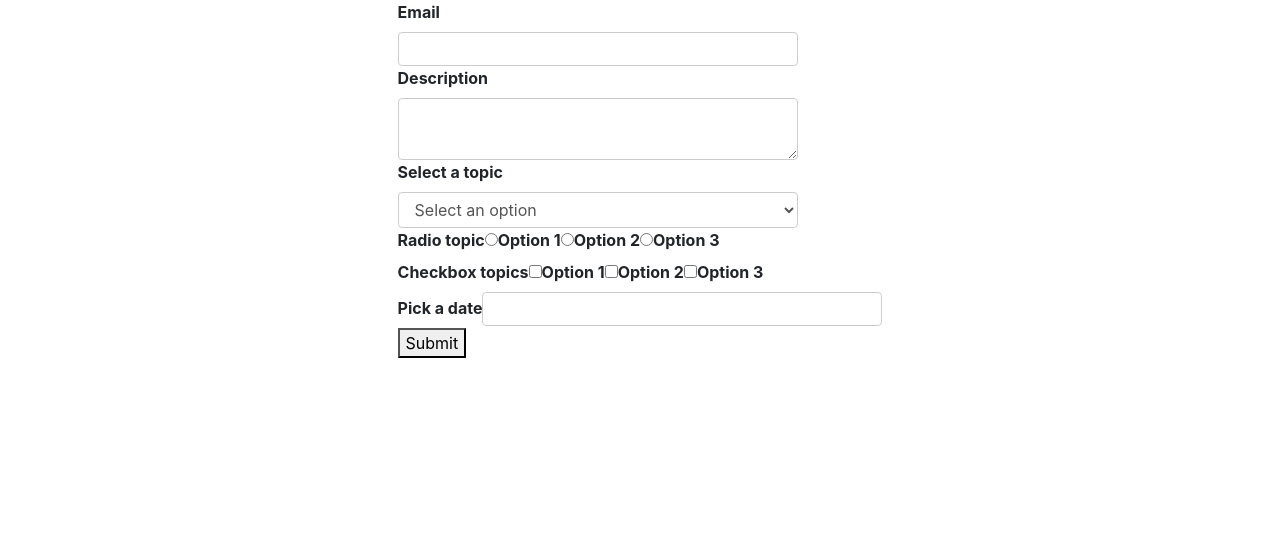
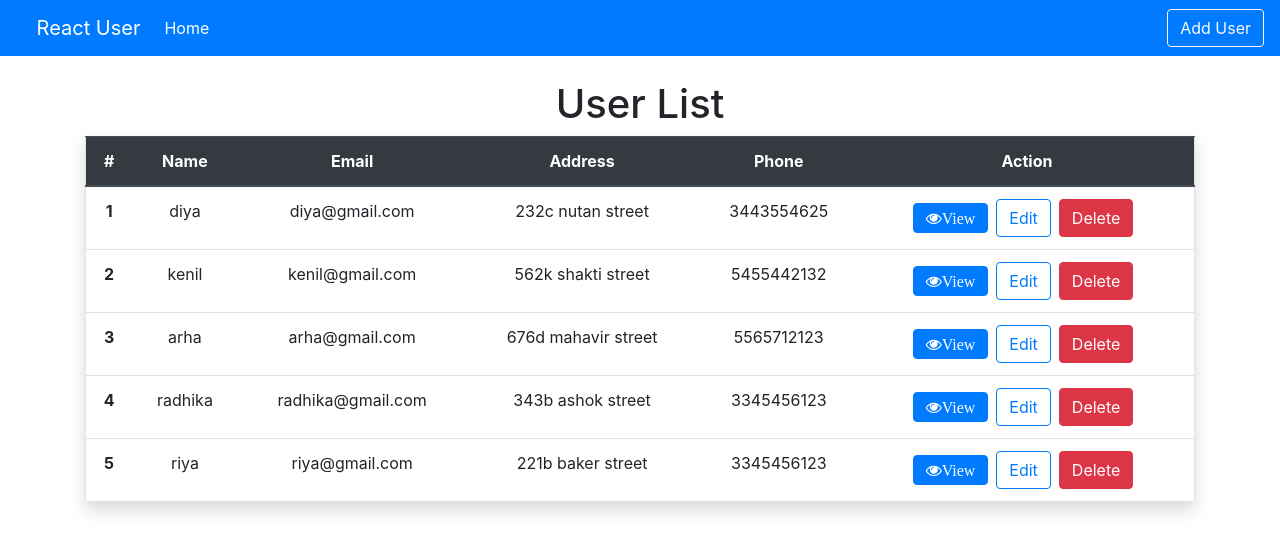
Before and after one commit to Hardi-Shah/React-Application, a React (Create React App) app: page / in a window 1280 px wide. Shown: the top 552 px of the page. Built offline with nearby package versions, Linux system fonts and the light colour scheme; data requests are answered from the project's data file.

Commit message:
Initial Commit

```diff
--- a/db.json
+++ b/db.json
@@ -50,5 +50,42 @@
       "title": "Crud Application",
       "id": 11
     }
+  ],
+  "users": [
+    {
+      "id": 1,
+      "name": "riya",
+      "email": "riya@gmail.com",
+      "address": "221b baker street",
+      "phone": "3345456123"
+    },
+    {
+      "id": 2,
+      "name": "radhika",
+      "email": "radhika@gmail.com",
+      "address": "343b ashok street",
+      "phone": "3345456123"
+    },
+    {
+      "id": 3,
+      "name": "arha",
+      "email": "arha@gmail.com",
+      "address": "676d mahavir street",
+      "phone": "5565712123"
+    },
+    {
+      "id": 4,
+      "name": "kenil",
+      "email": "kenil@gmail.com",
+      "address": "562k shakti street",
+      "phone": "5455442132"
+    },
+    {
+      "id": 5,
+      "name": "diya",
+      "email": "diya@gmail.com",
+      "address": "232c nutan street",
+      "phone": "3443554625"
+    }
   ]
 }
--- a/src/App.css
+++ b/src/App.css
@@ -1,7 +1,7 @@
 .App {
-  /* text-align: center; */
-  display: flex;
-  justify-content: center;
+   text-align: center;
+  /*formik.css display: flex;
+  justify-content: center; */
 }
 
 .App-logo {
--- a/src/App.js
+++ b/src/App.js
@@ -3,26 +3,36 @@ import './App.css';
 import './appStyles.css'
 
 import Demo from './components/Demo';
-import  Formik  from './components/Formik';
+import Formik from './components/Formik';
 
-import Navbar from './components/crudapp/layout/Navbar';
-import Home from './components/crudapp/pages/Home';
+// import Navbar from './components/crudapp/layout/Navbar';
+// import Home from './components/crudapp/pages/Home';
+// import { BrowserRouter as Router, Route, Switch } from 'react-router-dom';
+// import '../node_modules/bootstrap/dist/css/bootstrap.css';
+// import AddTodo from './components/crudapp/todos/AddTodo';
+// import EditTodo from './components/crudapp/todos/EditTodo';
+// import Todo from './components/crudapp/todos/Todo';
+// import NotFound from './components/crudapp/pages/NotFound';
+
+import Navbar from './components/usercrudapp/layout/Navbar';
+import Home from './components/usercrudapp/pages/Home';
 import { BrowserRouter as Router, Route, Switch } from 'react-router-dom';
 import '../node_modules/bootstrap/dist/css/bootstrap.css';
-import AddTodo from './components/crudapp/todos/AddTodo';
-import EditTodo from './components/crudapp/todos/EditTodo';
-import Todo from './components/crudapp/todos/Todo';
-import NotFound from './components/crudapp/pages/NotFound';
-import {theme,ThemeProvider} from '@chakra-ui/react'
+import AddUser from './components/usercrudapp/users/AddUser';
+import EditUser from './components/usercrudapp/users/EditUser';
+import User from './components/usercrudapp/users/User';
+import NotFound from './components/usercrudapp/pages/NotFound';
+
+import { theme, ThemeProvider } from '@chakra-ui/react'
 
 function App() {
   return (
-    // <Router>
-    <ThemeProvider theme={theme}>
-    <div className="App">
-      {/* <Demo /> */}
-      <Formik/>
-      {/* <Navbar />
+    <Router>
+      {/* <ThemeProvider theme={theme}> */}
+      <div className="App">
+        {/* <Demo /> */}
+        {/* <Formik/> */}
+        {/* <Navbar />
         <Switch>
           <Route exact path="/" component={Home} />
           <Route exact path="/todos/add" component={AddTodo} />
@@ -30,9 +40,18 @@ function App() {
           <Route exact path="/todos/:id" component={Todo} />
           <Route exact path="/NotFound" component={NotFound} />
         </Switch> */}
-    </div>
-    </ThemeProvider>
-    //</Router>
+
+        <Navbar />
+        <Switch>
+          <Route exact path="/" component={Home} />
+          <Route exact path="/users/add" component={AddUser} />
+          <Route exact path="/users/edit/:id" component={EditUser} />
+          <Route exact path="/users/:id" component={User} />
+          <Route exact path="/NotFound" component={NotFound} />
+        </Switch>
+      </div>
+      {/* </ThemeProvider> */}
+    </Router>
   );
 }
 export default App;
--- /dev/null
+++ b/src/components/usercrudapp/layout/Navbar.js
@@ -0,0 +1,25 @@
+import React from "react";
+import { Link, NavLink } from "react-router-dom";
+
+const Navbar = () => {
+    return (
+        <nav className="navbar navbar-expand-lg navbar-dark bg-primary">
+            <div className="container">
+                <Link className="navbar-brand" to="">React User</Link>
+                <button className="navbar-toggler" type="button" aria-controls="navbarSupportedContent" aria-expanded="false" aria-label="Toggle navigation" data-toggle="collapse" data-target="#navbarSupportedContent">
+                    <span className="navbar-toggler-icon"></span>
+                </button>
+
+                <div className="collapse navbar-collapse" >
+                    <ul className="navbar-nav mr-auto">
+                        <li className="nav-item">
+                            <NavLink className="nav-link" exact to="/">Home</NavLink>
+                        </li>
+                    </ul>
+                </div>
+            </div>
+            <Link className="btn btn-outline-light" to="/users/add">Add User</Link>
+        </nav>
+    );
+};
+export default Navbar;
--- /dev/null
+++ b/src/components/usercrudapp/pages/Home.js
@@ -0,0 +1,58 @@
+import React, { useState, useEffect } from "react";
+import { Link } from "react-router-dom";
+import { getUserService, deleteUserServiceById } from "../../../services/UserService";
+
+const Home = () => {
+    const [users, setUsers] = useState([]);
+
+    useEffect(() => {
+        loadUsers();
+    }, []);
+
+    const loadUsers = async () => {
+        const result = await getUserService()
+        setUsers(result.data.reverse());
+
+    };
+    const deleteUser = async id => {
+        await deleteUserServiceById(id)
+        loadUsers();
+    }
+
+    return (
+        <div className="container">
+            <div className="py-4">
+                <h1>User List</h1>
+                <table className="table border shadow">
+                    <thead className="thead-dark">
+                        <tr>
+                            <th scope="col">#</th>
+                            <th scope="col">Name</th>
+                            <th scope="col">Email</th>
+                            <th scope="col">Address</th>
+                            <th scope="col">Phone</th>
+                            <th scope="col">Action</th>
+                        </tr>
+                    </thead>
+                    <tbody >
+                        {users.map((user, index) => (
+                            <tr key={user.id}>
+                                <th scope="row">{index + 1}</th>
+                                <td>{user.name}</td>
+                                <td>{user.email}</td>
+                                <td>{user.address}</td>
+                                <td>{user.phone}</td>
+                                <td>
+                                    <Link className="btn fa fa-eye  btn-primary mr-2" to={`/users/${user.id}`}>View</Link>
+                                    <Link className="btn btn-outline-primary mr-2" to={`/users/edit/${user.id}`}> Edit</Link>
+                                    <Link className="btn  btn-danger mr-2" to="" onClick={() => deleteUser(user.id)}> Delete</Link>
+                                </td>
+                            </tr>
+                        ))}
+                    </tbody>
+                </table>
+            </div>
+        </div>
+    );
+};
+export default Home;
--- /dev/null
+++ b/src/components/usercrudapp/pages/NotFound.js
@@ -0,0 +1,10 @@
+import React from "react";
+
+const NotFound=()=>{
+return(
+<div className="not-found">
+    <h1 className="dispay-1">Page Not Found</h1>
+</div>
+);
+};
+export default NotFound;
--- /dev/null
+++ b/src/components/usercrudapp/users/AddUser.js
@@ -0,0 +1,44 @@
+import React, { useState } from "react";
+import { useHistory } from "react-router-dom";
+import './user.css';
+import { addUserService } from "../../../services/UserService";
+
+const AddUser = () => {
+    let history = useHistory();
+    const [user, setUser] = useState({
+        name: "",
+        email:"",
+        address:"",
+        phone:""
+    });
+    const onInputChange = e => {
+        setUser({ ...user, [e.target.name]: e.target.value })
+    };
+    const onSubmit = async e => {
+        e.preventDefault();
+        await addUserService(user)
+        history.push("/");
+    }
+    const { name,email,address,phone } = user;
+    return (
+        <div className="container">
+            <div className="w-75 mx-auto shadow p-5 AddStyle" >
+                <h2 className="text-center mb-4">Add A User</h2>
+                <form onSubmit={e => onSubmit(e)}>
+                    <div className="form-group">
+                        <input
+                            type="text"
+                            className="form-control form-control-lg"
+                            placeholder="Enter UserName"
+                            name="name"
+                            value={name}
+                            onChange={e => onInputChange(e)}
+                        />
+                    </div>
+                    <button className="btn btn-primary btn-block">Add User</button>
+                </form>
+            </div>
+        </div>
+    )
+};
+export default AddUser;
--- /dev/null
+++ b/src/components/usercrudapp/users/EditUser.js
@@ -0,0 +1,61 @@
+import React, { useState, useEffect } from "react";
+import { useHistory, useParams } from "react-router-dom";
+import './user.css';
+import { editUserService, getUserServiceById } from "../../../services/UserService";
+
+const EditUser = () => {
+    let history = useHistory();
+    const { id } = useParams();
+    const [user, setUser] = useState({
+        name: "",
+        email:"",
+        address:"",
+        phone:""
+
+    });
+    const onInputChange = e => {
+        setUser({ ...user, [e.target.name]: e.target.value })
+    };
+
+    useEffect(() => {
+        loadUser();
+    }, []);
+
+    const onSubmit = async e => {
+        e.preventDefault();
+        await editUserService(id, user)
+        history.push("/");
+    };
+
+    const loadUser = async () => {
+        await getUserServiceById(id)
+            .then(res => setUser(res.data))
+            .catch(err => {
+                history.push("/NotFound");
+            })
+    };
+
+    const { name,email,address,phone } = user;
+    return (
+        <div className="container">
+            <div className="w-75 mx-auto shadow p-5 EditStyle" >
+                <h2 className="text-center mb-4">Edit A User</h2>
+                <form onSubmit={e => onSubmit(e)}>
+                    <div className="form-group">
+                        <input
+                            type="text"
+                            className="form-control form-control-lg"
+                            placeholder="Enter UserName"
+                            name="name"
+                            value={name}
+                            onChange={e => onInputChange(e)}
+                        />
+                    </div>
+                    <button className="btn btn-warning btn-block">Edit User</button>
+                </form>
+            </div>
+        </div>
+    )
+};
+
+export default EditUser
--- /dev/null
+++ b/src/components/usercrudapp/users/User.js
@@ -0,0 +1,34 @@
+import React, { useState, useEffect, useCallback } from "react";
+import {  useParams } from "react-router-dom";
+import { getUserServiceById } from "../../../services/UserService";
+
+const User = () => {
+    const [user, setUser] = useState({
+        name: "",
+        email:"",
+        address:"",
+        phone:""
+    });
+    const { id } = useParams();
+
+    useEffect(() => {
+        loadUser();
+    }, []);
+
+    const loadUser = async () => {
+        const res = await  getUserServiceById(id);
+        setUser(res.data);
+    };
+    return (
+        <div className="container py-4">
+
+            <h1 className="display-4">User Id: {id}</h1>
+            <hr />
+            <ul className="list-group w-50">
+                <li className="list-group-item">name: {user.name}</li>
+            </ul>
+        </div>
+    );
+};
+
+export default User;
--- /dev/null
+++ b/src/components/usercrudapp/users/user.css
@@ -0,0 +1,6 @@
+.AddStyle{
+    margin-Top: 80px
+}
+.EditStyle{
+    margin-Top: 80px
+}
--- /dev/null
+++ b/src/services/UserService.js
@@ -0,0 +1,19 @@
+import axios from "axios";
+
+const apiurl='http://localhost:3002/users';
+
+export function getUserService(){
+    return axios.get(`${apiurl}`)
+}
+export function editUserService(id,user) {
+  return axios.put(`${apiurl}/${id}`, user);
+}
+export function getUserServiceById(id){
+    return axios.get(`${apiurl}/${id}`)
+}
+export function addUserService(user) {
+    return axios.post(`${apiurl}`, user);
+  }
+  export function deleteUserServiceById(id){
+    return axios.delete(`${apiurl}/${id}`)
+}
```
Also changed, not shown: 1 other file (tests, documents, lock files or other folders).
